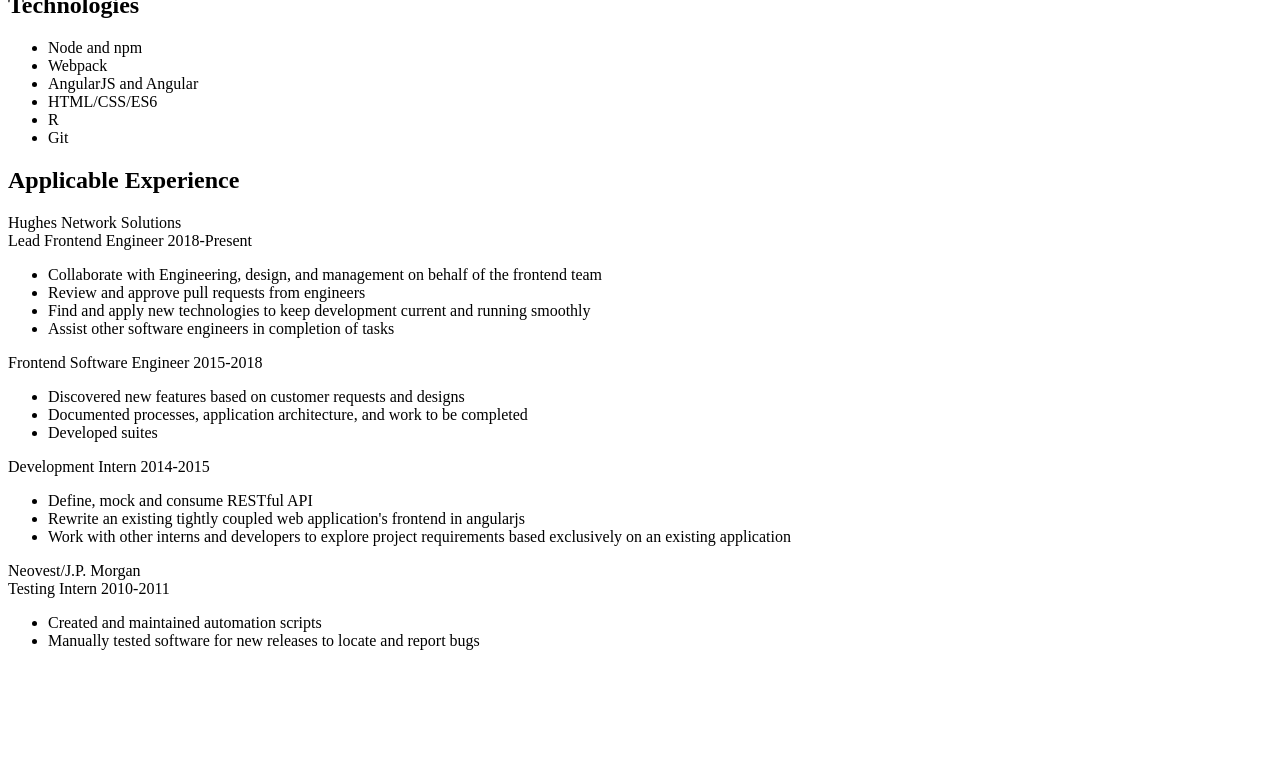
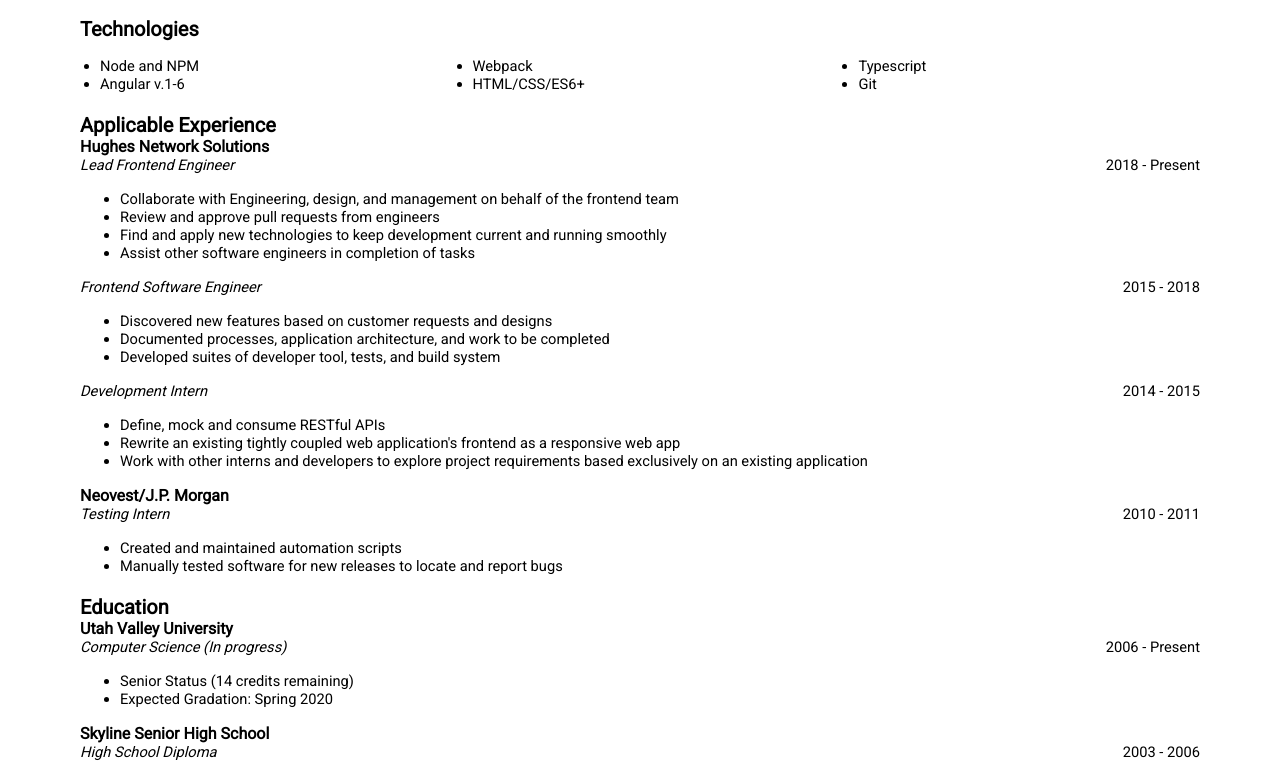
Before and after one commit to mapugina/html-resume, a plain HTML site: page index.html in a window 1280 px wide. Shown: the part 126-900 px from the top of the page. Before the commit the page ends 800 px from the top, so only its background shows below. Drawn offline with Linux system fonts and the light colour scheme.

Commit message:
Adds education and improves styling

```diff
--- a/index.html
+++ b/index.html
@@ -2,55 +2,86 @@
 <html lang="end">
 <head>
     <title>Michael Pugina</title>
+    <link href="https://fonts.googleapis.com/css?family=Roboto"
+          rel="stylesheet">
+    <link rel="stylesheet" type="text/css" href="styles.css">
 </head>
 <body>
-<div>
-    <h1 id="applicant-name">Michael Pugina</h1>
+<div class="headline">
+    <div class="applicant">
+        <span id="applicant-name">Michael Pugina</span>
         <span id="applicant-position">Senior Web Engineer</span>
+    </div>
+
+    <div class="contact-info">
         <span id="phone-number">801.709.0630</span>
         <span id="email-address">mapugina@gmail.com</span>
     </div>
-<div class="technical-skills">
-    <h2>Technologies</h2>
+</div>
+<div id="technical-skills" class="section">
+    <div class="section-title">Technologies</div>
     <ul class="technologies">
-        <li>Node and npm</li>
+        <li>Node and NPM</li>
         <li>Webpack</li>
-        <li>AngularJS and Angular</li>
-        <li>HTML/CSS/ES6</li>
-        <li>R</li>
+        <li>Typescript</li>
+        <li>Angular v.1-6</li>
+        <li>HTML/CSS/ES6+</li>
         <li>Git</li>
     </ul>
 </div>
-<div class="job-experience">
+<div id="job-experience" class="section">
     <div class="job">
-        <h2>Applicable Experience</h2>
+        <div class="section-title">Applicable Experience</div>
         <div class="job-company">Hughes Network Solutions</div>
         <div class="position">
+            <div class="position-heading">
                 <span class="position-title">Lead Frontend Engineer</span>
-            <span class="position-held-range">2018-Present</span>
+                <span class="position-held-range">
+                    2018 - Present
+                </span>
+            </div>
             <ul class="position-duties">
-                <li>Collaborate with Engineering, design, and management on behalf of the frontend team</li>
+                <li>Collaborate with Engineering, design, and management on
+                    behalf of the frontend team
+                </li>
                 <li>Review and approve pull requests from engineers</li>
-                <li>Find and apply new technologies to keep development current and running smoothly</li>
+                <li>Find and apply new technologies to keep development current
+                    and running smoothly
+                </li>
                 <li>Assist other software engineers in completion of tasks</li>
             </ul>
         </div>
         <div class="position">
+            <div class="position-heading">
                 <span class="position-title">Frontend Software Engineer</span>
-            <span class="position-held-range">2015-2018</span>
+                <span class="position-held-range">
+                    2015 - 2018
+                </span>
+            </div>
             <ul class="position-duties">
-                <li>Discovered new features based on customer requests and designs</li>
-                <li>Documented processes, application architecture, and work to be completed</li>
-                <li>Developed suites</li>
+                <li>Discovered new features based on customer requests and
+                    designs
+                </li>
+                <li>Documented processes, application architecture, and work to
+                    be completed
+                </li>
+                <li>Developed suites of developer tool, tests, and build system</li>
             </ul>
         </div>
         <div class="position">
+            <div class="position-heading">
                 <span class="position-title">Development Intern</span>
-            <span class="position-held-range">2014-2015</span>
+                <span class="position-held-range">
+                    2014 - 2015
+                </span>
+            </div>
             <ul class="position-duties">
-                <li>Define, mock and consume RESTful API</li>
-                <li>Rewrite an existing tightly coupled web application's frontend in angularjs</li>
-                <li>Work with other interns and developers to explore project requirements based exclusively on an
+                <li>Define, mock and consume RESTful APIs</li>
+                <li>Rewrite an existing tightly coupled web application's
+                    frontend as a responsive web app
+                </li>
+                <li>Work with other interns and developers to explore project
+                    requirements based exclusively on an
                     existing application
                 </li>
             </ul>
@@ -59,11 +90,52 @@
     <div class="job">
         <div class="job-company">Neovest/J.P. Morgan</div>
         <div class="position">
+            <div class="position-heading">
                 <span class="position-title">Testing Intern</span>
-            <span class="position-held-range">2010-2011</span>
+                <span class="position-held-range">
+                    2010 - 2011
+                </span>
+            </div>
             <ul class="position-duties">
                 <li>Created and maintained automation scripts</li>
-                <li>Manually tested software for new releases to locate and report bugs</li>
+                <li>Manually tested software for new releases to locate and
+                    report bugs
+                </li>
+            </ul>
+        </div>
+    </div>
+</div>
+<div id="education" class="section">
+    <div class="section-title">Education</div>
+    <div class="job">
+        <div class="job-company">Utah Valley University</div>
+        <div class="position">
+            <div class="position-heading">
+                <span class="position-title">Computer Science (In progress)</span>
+                <span class="position-held-range">
+                    2006 - Present
+            </span>
+
+            </div>
+            <ul class="position-duties">
+                <li>Senior Status (14 credits remaining)</li>
+                <li>Expected Gradation: Spring 2020</li>
+            </ul>
+        </div>
+    </div>
+    <div class="job">
+        <div class="job-company">Skyline Senior High School</div>
+        <div class="position">
+            <div class="position-heading">
+                <span class="position-title">High School Diploma</span>
+                <span class="position-held-range">
+                    2003 - 2006
+            </span>
+
+            </div>
+            <ul class="position-duties">
+                <li>Graduated with Honors in Debate</li>
+                <li>Second in State Debate</li>
             </ul>
         </div>
     </div>
--- /dev/null
+++ b/styles.css
@@ -0,0 +1,77 @@
+h1, h2, h3, h4, h5, h6, div, ul, li, span {
+    font-family: 'Roboto', sans-serif;
+}
+
+.position-heading,
+.headline {
+    display: flex;
+    flex-wrap: wrap;
+    align-items: flex-end;
+    justify-content: space-between;
+}
+
+.position-heading {
+    font-style: italic;
+}
+
+.headline > * {
+    display: flex;
+    flex-direction: column;
+}
+
+#applicant-position,
+.headline > .contact-info {
+    display: flex;
+    flex-direction: column;
+    font-style: italic;
+    font-size: 12px;
+}
+
+#applicant-name {
+    font-size: 25px;
+}
+
+.section-title {
+    font-size: 20px;
+}
+
+ul.technologies {
+    display: grid;
+    grid-template-columns: auto auto auto;
+    grid-template-rows: auto auto;
+    padding-left: 20px;
+    justify-content: stretch;
+    align-items: center;
+}
+
+ul.technologies > li {
+    flex-grow: 1;
+}
+
+.headline,
+.section {
+    margin-bottom: 20px;
+}
+
+.section:last-child {
+    margin-bottom: 0;
+}
+
+.section-title,
+.job-company {
+    font-weight: bold;
+}
+
+.position-held-range {
+    font-style: normal;
+}
+
+body {
+    padding: 0.75in;
+}
+
+.position-title,
+.position-held-range,
+ul > li {
+    font-size: 11pt;
+}
```
Lines whose indentation alone changed are shown as unchanged.
